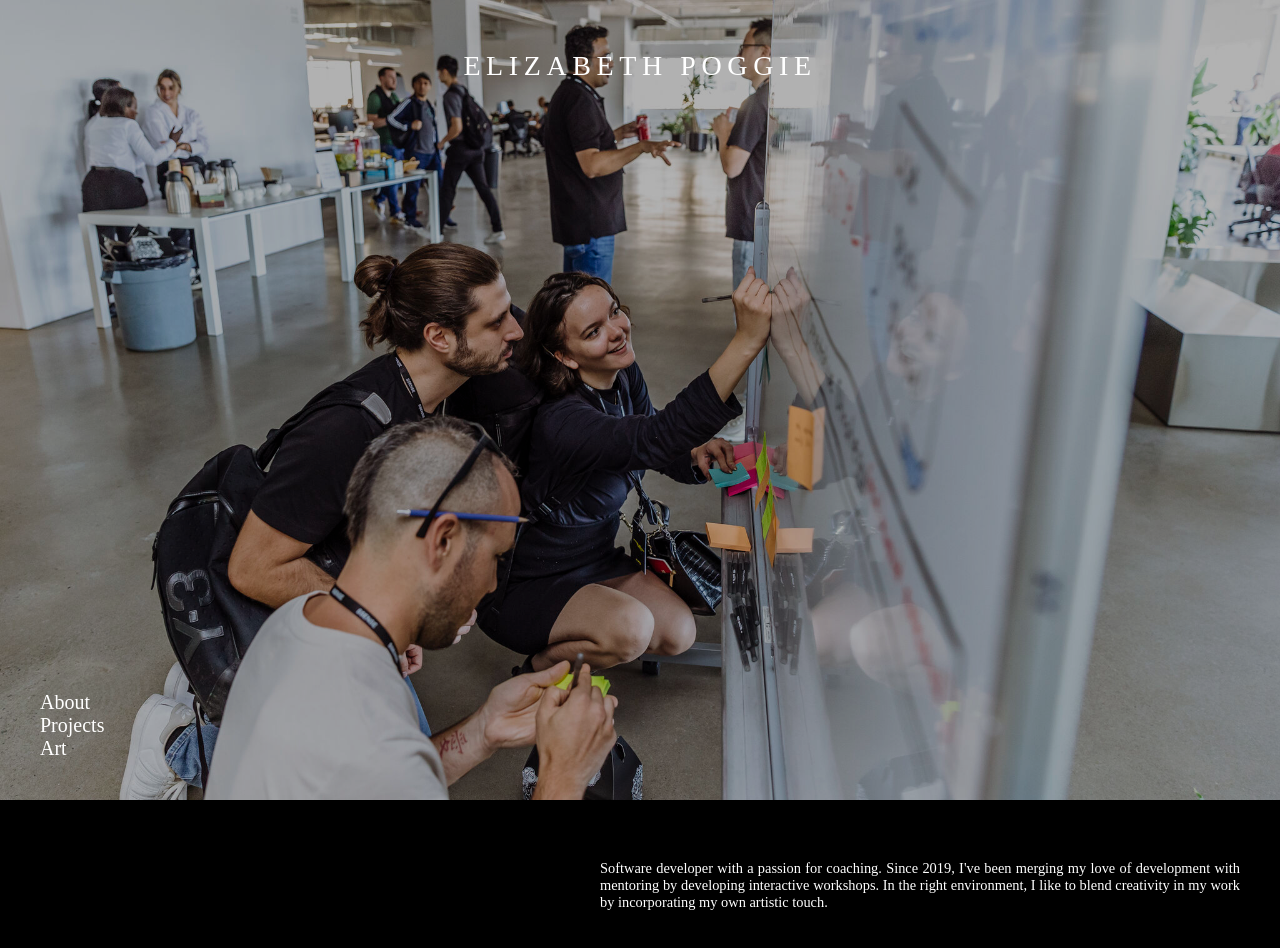
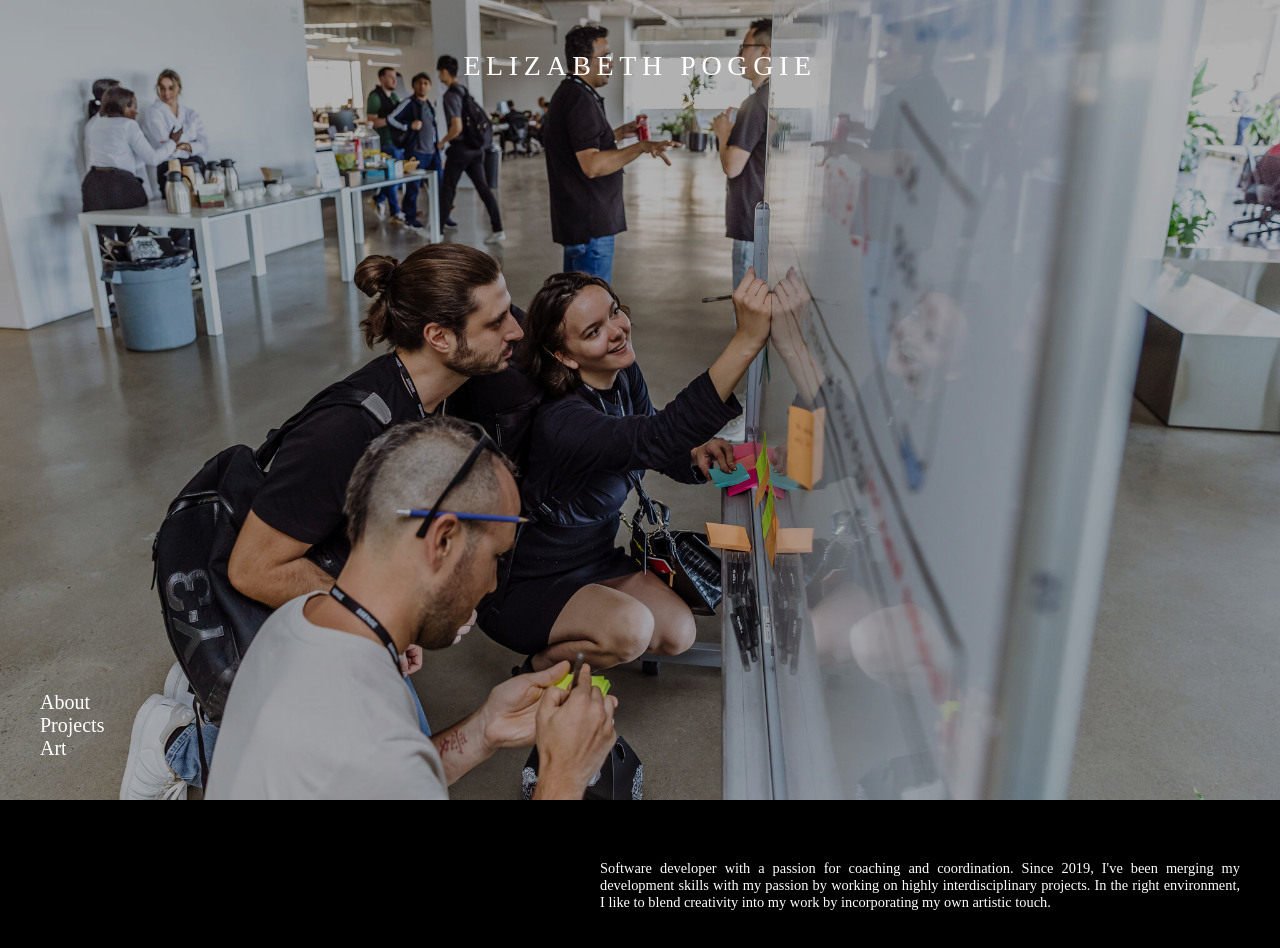
Before and after one commit to elizabeth-poggie/elizabeth-poggie, a Next.js app: page / in a window 1280 px wide. Shown: the top 948 px of the page. Built offline with nearby package versions, Linux system fonts and the light colour scheme; a web font is replaced by a local one.

Commit message:
Fix Blurb Part 2 (#10)
* yeet

* yeet x2

```diff
--- a/src/views/about/about.tsx
+++ b/src/views/about/about.tsx
@@ -21,10 +21,11 @@ export function About() {
       <div className={styles.container}>
         <div className={styles.content}>
           <Text variant="p" align="justify">
-            Software developer with a passion for coaching. Since 2019, I've
-            been merging my love of development with mentoring by developing
-            interactive workshops. In the right environment, I like to blend
-            creativity in my work by incorporating my own artistic touch.
+            Software developer with a passion for coaching and coordination.
+            Since 2019, I've been merging my development skills with my passion
+            by working on highly interdisciplinary projects. In the right
+            environment, I like to blend creativity into my work by
+            incorporating my own artistic touch.
           </Text>
         </div>
       </div>
```
